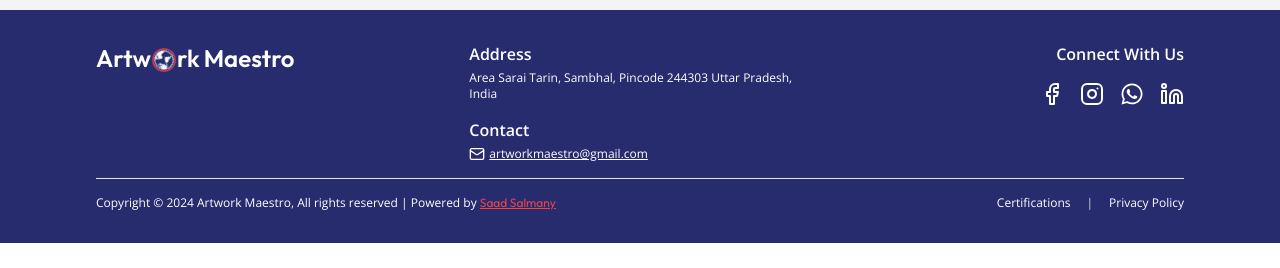
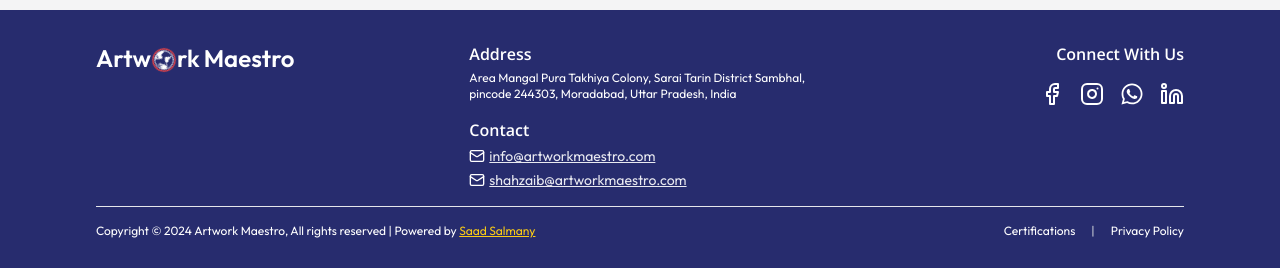
Before and after one commit to saadsalmany/Artwork-Maestro, a Next.js app: page / in a window 1280 px wide. Shown: the part 4304-4572 px from the top of the page. Before the commit the page ends 4547 px from the top, so only its background shows below. Built offline with nearby package versions, Linux system fonts and the light colour scheme; a web font is replaced by a local one.

Commit message:
fixed footer

```diff
--- a/app/Components/AboutUs.js
+++ b/app/Components/AboutUs.js
@@ -145,7 +145,7 @@ const AboutUs = () => {
               objectFit="fit"
               width={1000}
               height={1000}
-              className="bg-white aspect-square shadow-md rounded-lg"
+              className="bg-white  aspect-square shadow-md rounded-lg"
               onMouseEnter={(e) => hoverAnimation(e.currentTarget)}
               onMouseLeave={(e) => leaveAnimation(e.currentTarget)}
             />
--- a/app/Components/Footer.js
+++ b/app/Components/Footer.js
@@ -1,5 +1,5 @@
 import React from "react";
-import { Facebook, Instagram, Linkedin, Phone, Mail } from "lucide-react";
+import { Facebook, Instagram, Linkedin, Phone, Mail, MapPin } from "lucide-react";
 import { FaWhatsapp } from "react-icons/fa";
 
 const Footer = () => {
@@ -46,25 +46,37 @@ const Footer = () => {
           <div className="flex flex-col space-y-4">
             <div>
               <p className="font-semibold text-base mb-1">Address</p>
-              <p className="text-xs">
-                Area Sarai Tarin, Sambhal, Pincode 244303 Uttar Pradesh, India
+
+              <p className="text-xs font-outfit ">
+                Area Mangal Pura Takhiya Colony, Sarai Tarin District Sambhal,
+                pincode 244303, Moradabad, Uttar Pradesh, India
               </p>
             </div>
             <div>
               <p className="font-semibold text-base mb-1">Contact</p>
               <a
-                href="https://mail.google.com/mail/?view=cm&fs=1&to=artworkmaestro@site.com"
+                href="mailto:info@artworkmaestro.com?subject=Contact from Website&body=Hello, I have a question."
                 rel="noopener noreferrer"
                 target="_blank"
-                className="flex items-center w-min space-x-1 group hover:text-primary-red transition-all duration-300 ease-in-out"
+                className="flex items-center underline w-min space-x-1 group hover:text-primary-red transition-all duration-300 ease-in-out"
               >
                 <Mail
                   size={16}
                   className="text-white group-hover:animate-pulse"
                 />
-                <span className="text-xs underline">
-                  artworkmaestro@gmail.com
-                </span>
+                <span className="text-sm opacity-90 font-outfit">info@artworkmaestro.com</span>
+              </a>
+              <a
+                href="https://mail.google.com/mail/u/0/?view=cm&fs=1&to=info@artworkmaestro.com"
+                rel="noopener noreferrer"
+                target="_blank"
+                className="flex items-center underline mt-1 w-min space-x-1 group hover:text-primary-red transition-all duration-300 ease-in-out"
+              >
+                <Mail
+                  size={16}
+                  className="text-white group-hover:animate-pulse"
+                />
+                <span className="text-sm opacity-90 font-outfit">shahzaib@artworkmaestro.com</span>
               </a>
             </div>
           </div>
@@ -116,7 +128,7 @@ const Footer = () => {
         <hr className="my-4 border-gray-200" />
 
         <div className="flex flex-col md:flex-row justify-between items-center text-xs">
-          <p className="mb-6 md:mb-0 text-center md:text-left">
+          <p className="mb-6 md:mb-0 font-outfit text-center md:text-left">
             Copyright © {currentYear} Artwork Maestro, All rights reserved |
             Powered by{" "}
             <a
@@ -124,17 +136,17 @@ const Footer = () => {
               target="_blank"
               rel="noopener noreferrer"
             >
-              <span className="font-outfit underline text-primary-red cursor-pointer hover:text-white transition-colors duration-300">
+              <span className="font-outfit underline text-yellow-400 cursor-pointer hover:text-primary-red transition-colors duration-300">
                 Saad Salmany
               </span>
             </a>
           </p>
-          <div className="flex flex-wrap justify-center md:justify-end space-x-4">
+          <div className="flex cursor-pointer font-outfit flex-wrap justify-center md:justify-end space-x-4">
             {["Certifications", "Privacy Policy"].map((item, index) => (
               <React.Fragment key={index}>
                 {index > 0 && <span className="text-gray-300">|</span>}
                 <a
-                  href="#"
+                  // href="#"
                   rel="noopener noreferrer"
                   target="_bank"
                   className="hover:text-white transition-colors duration-300 ease-in-out relative group"
```
